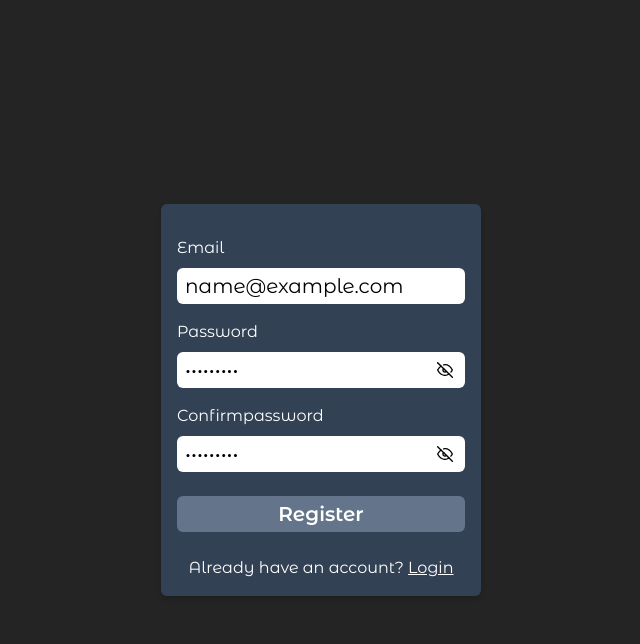
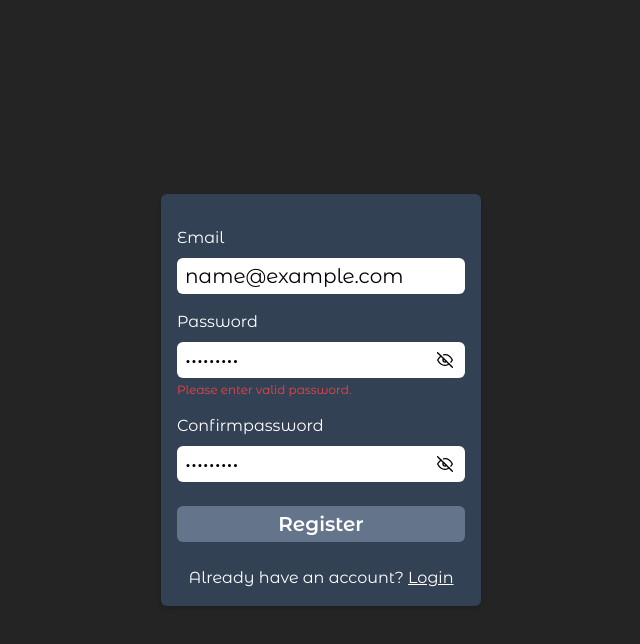
Before and after one commit to deepakgsbv7186/SaveForm, a React (Vite) app: page /register in a window 1280 px wide. Both pictures are taken after typing "name@example.com", "Sample123", "Sample123" into the empty fields and a click on the button "Register". Shown: the top 644 px of the page, without its empty margins (319-959 px from the left). Built offline with nearby package versions, Linux system fonts and the light colour scheme.

Commit message:
add validation using formik and yup with hook (useFormik)

```diff
--- a/package.json
+++ b/package.json
@@ -11,11 +11,13 @@
   },
   "dependencies": {
     "axios": "^1.6.8",
+    "formik": "^2.4.5",
     "react": "^18.2.0",
     "react-dom": "^18.2.0",
     "react-hot-toast": "^2.4.1",
     "react-icons": "^5.0.1",
-    "react-router-dom": "^6.22.3"
+    "react-router-dom": "^6.22.3",
+    "yup": "^1.4.0"
   },
   "devDependencies": {
     "@types/react": "^18.2.64",
--- a/src/components/Input.jsx
+++ b/src/components/Input.jsx
@@ -6,6 +6,7 @@ export default function Input({
   placeholder,
   password = false,
   type,
+  errorMessage,
   ...rest
 }) {
   const [showPassword, setShowPassword] = useState(false);
@@ -44,6 +45,9 @@ export default function Input({
           </button>
         )}
       </div>
+      {errorMessage && (
+        <div className="text-red-500 text-xs my-1">{errorMessage}</div>
+      )}
     </div>
   );
 }
--- a/src/pages/auth/Register.jsx
+++ b/src/pages/auth/Register.jsx
@@ -1,51 +1,82 @@
 import { Link } from "react-router-dom";
 import Input from "../../components/Input";
-import { useState } from "react";
+import { useFormik } from "formik";
+import * as Yup from "yup";
+
+const validationSchema = Yup.object().shape({
+  email: Yup.string().email("Invalid email").required("Email is required."),
+  password: Yup.string()
+    .trim()
+    .min(8, "Al least 8 characters.")
+    .matches(
+      /^(?=.*?[A-Z])(?=.*?[a-z])(?=.*?[0-9])(?=.*?[#?!@$%^&*-]).{8,}$/,
+      "Please enter valid password."
+    )
+    .required("Password is required."),
+  confirmpassword: Yup.string()
+    .oneOf([Yup.ref("password"), null], "Passwords must match.")
+    .required("Confirm Password is required."),
+});
 
 export default function Register() {
-  const [userData, setUserData] = useState({
-    email: "",
-    password: "",
-    confirmpassword: "",
-  });
+  const { values, errors, touched, handleBlur, handleChange, handleSubmit } =
+    useFormik({
+      initialValues: {
+        email: "",
+        password: "",
+        confirmpassword: "",
+      },
+      validationSchema: validationSchema,
+      onSubmit: (values) => handleFormSubmit(values),
+    });
 
-  const handleChange = (e) => {
-    setUserData({ ...userData, [e.target.name]: e.target.value });
-  };
-
-  const handleSubmit = (e) => {
-    e.preventDefault();
-    console.log(userData);
+  const handleFormSubmit = (values) => {
+    console.log("handdle", values);
   };
   return (
     <div className="flex justify-center items-center h-screen">
       <div className="p-4 bg-slate-700 rounded-md shadow-md lg:w-3/12 md:w-6/12 w-[90%]">
-        <form onSubmit={handleSubmit} method="post">
+        <form onSubmit={handleSubmit}>
           <Input
             label={"email"}
             placeholder={"abc@email.com"}
             type={"email"}
-            value={userData.email}
+            value={values.email}
             onChange={handleChange}
+            onBlur={handleBlur}
+            errorMessage={errors.email && touched.email ? errors.email : null}
           />
           <Input
             label={"password"}
             placeholder={"your password here..."}
             type={"password"}
             password
-            value={userData.password}
+            value={values.password}
             onChange={handleChange}
+            onBlur={handleBlur}
+            errorMessage={
+              errors.password && touched.password ? errors.password : null
+            }
           />
           <Input
             label={"confirmpassword"}
             placeholder={"confirm your password..."}
             type={"password"}
             password
-            value={userData.confirmpassword}
+            value={values.confirmpassword}
             onChange={handleChange}
+            onBlur={handleBlur}
+            errorMessage={
+              errors.confirmpassword && touched.confirmpassword
+                ? errors.confirmpassword
+                : null
+            }
           />
           <div className="my-6">
-            <button className="text-xl text-white font-semibold text-center bg-slate-500 p-1 w-full rounded-md">
+            <button
+              type="submit"
+              className="text-xl text-white font-semibold text-center bg-slate-500 p-1 w-full rounded-md"
+            >
               Register
             </button>
           </div>
```
Also changed, not shown: 1 other file (tests, documents, lock files or other folders).
